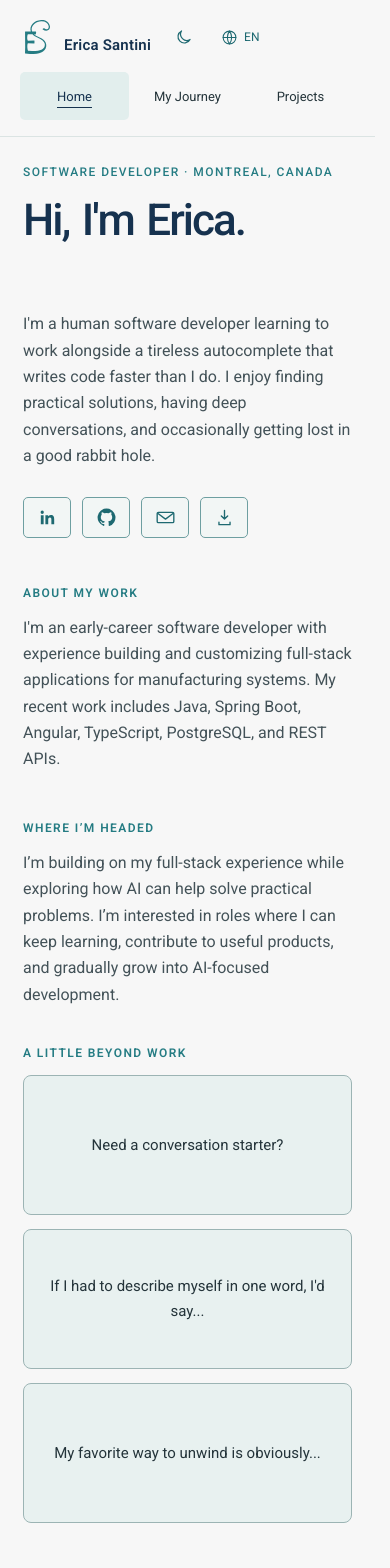
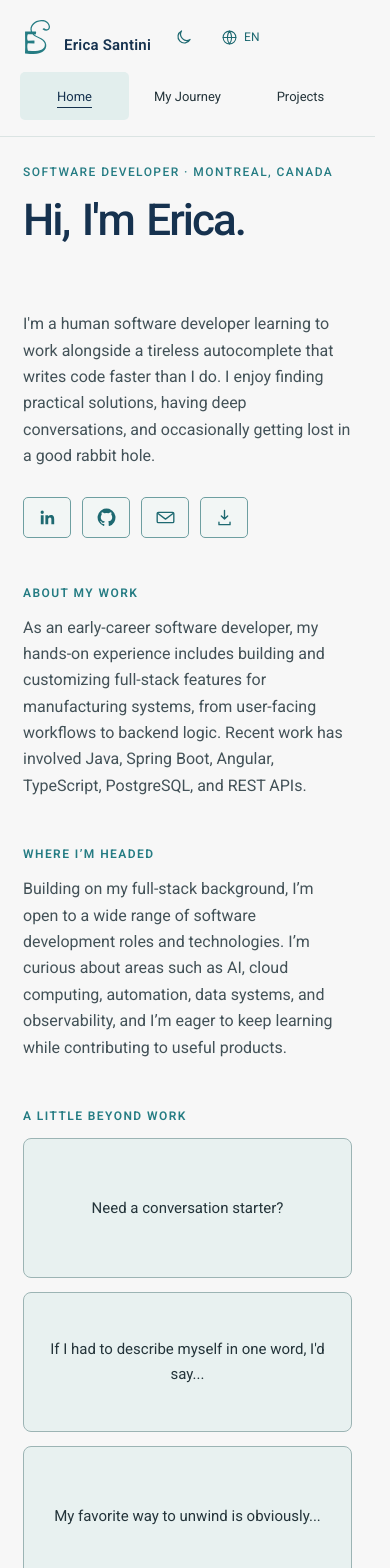
Before and after one commit to Kikasantini/erica-portfolio, a React (Vite) app: page /en in a window 390 px wide. Shown: the top 1568 px of the page. Built offline with nearby package versions, Linux system fonts and the light colour scheme.

Commit message:
content: refine home page summaries and spacing

```diff
--- a/src/index.css
+++ b/src/index.css
@@ -521,10 +521,6 @@ p {
   text-transform: uppercase;
 }
 
-.home-section--personal {
-  margin-top: 43px;
-}
-
 .home-fun-cards {
   display: grid;
   max-width: 760px;
@@ -992,10 +988,6 @@ p {
 
   .home-section {
     margin-top: 48px;
-  }
-
-  .home-section--personal {
-    margin-top: 38px;
   }
 
   .journey-section {
--- a/src/locales/en/home.json
+++ b/src/locales/en/home.json
@@ -5,7 +5,7 @@
   "roleLocation": "Software developer · Montreal, Canada",
   "personalIntro": "I enjoy finding practical solutions, having deep conversations, and occasionally getting lost in a good rabbit hole.",
   "workTitle": "About my work",
-  "professionalSummary": "I'm an early-career software developer with experience building and customizing full-stack applications for manufacturing systems. My recent work includes Java, Spring Boot, Angular, TypeScript, PostgreSQL, and REST APIs.",
+  "professionalSummary": "As an early-career software developer, my hands-on experience includes building and customizing full-stack features for manufacturing systems, from user-facing workflows to backend logic. Recent work has involved Java, Spring Boot, Angular, TypeScript, PostgreSQL, and REST APIs.",
   "interestsTitle": "A little beyond work",
   "personalHighlights": [
     {
@@ -49,5 +49,5 @@
     }
   ],
   "careerTitle": "Where I’m headed",
-  "careerSummary": "I’m building on my full-stack experience while exploring how AI can help solve practical problems. I’m interested in roles where I can keep learning, contribute to useful products, and gradually grow into AI-focused development."
+  "careerSummary": "Building on my full-stack background, I’m open to a wide range of software development roles and technologies. I’m curious about areas such as AI, cloud computing, automation, data systems, and observability, and I’m eager to keep learning while contributing to useful products."
 }
--- a/src/locales/fr/home.json
+++ b/src/locales/fr/home.json
@@ -5,7 +5,7 @@
   "roleLocation": "Développeuse de logiciels · Montréal, Canada",
   "personalIntro": "J'aime trouver des solutions pratiques, avoir des conversations profondes et parfois me laisser entraîner dans un sujet captivant au point d'en oublier l'heure.",
   "workTitle": "À propos de mon travail",
-  "professionalSummary": "Je suis développeuse logicielle en début de carrière et j'ai de l'expérience dans le développement et l'adaptation d'applications full-stack pour des systèmes de fabrication. Mon expérience récente comprend Java, Spring Boot, Angular, TypeScript, PostgreSQL et les API REST.",
+  "professionalSummary": "Comme développeuse de logiciels en début de carrière, j’ai acquis une expérience pratique dans la création et la personnalisation de fonctionnalités full-stack pour des systèmes de fabrication, des parcours utilisateurs à la logique backend. Mon travail récent a porté sur Java, Spring Boot, Angular, TypeScript, PostgreSQL et les API REST.",
   "interestsTitle": "Un peu en dehors du travail",
   "personalHighlights": [
     {
@@ -49,5 +49,5 @@
     }
   ],
   "careerTitle": "La direction que je souhaite prendre",
-  "careerSummary": "Je m’appuie sur mon expérience full-stack tout en explorant comment l’IA peut aider à résoudre des problèmes concrets. Je souhaite continuer à apprendre, contribuer à des produits utiles et m’orienter progressivement vers le développement axé sur l’IA."
+  "careerSummary": "Forte de mon expérience full-stack, je suis ouverte à un large éventail de postes et de technologies en développement logiciel. Je m’intéresse à des domaines comme l’intelligence artificielle, l’infonuagique, l’automatisation, les systèmes de données et l’observabilité, et je souhaite continuer à apprendre tout en contribuant à des produits utiles."
 }
--- a/src/locales/pt/home.json
+++ b/src/locales/pt/home.json
@@ -5,7 +5,7 @@
   "roleLocation": "Desenvolvedora de software · Montreal, Canadá",
   "personalIntro": "Gosto de encontrar soluções práticas, ter conversas profundas e, de vez em quando, me deixar levar por um assunto interessante a ponto de perder a noção do tempo.",
   "workTitle": "Sobre meu trabalho",
-  "professionalSummary": "Estou no início da minha carreira como desenvolvedora de software e tenho experiência no desenvolvimento e na customização de aplicações full-stack para sistemas de manufatura. Meu trabalho recente inclui Java, Spring Boot, Angular, TypeScript, PostgreSQL e APIs REST.",
+  "professionalSummary": "Como desenvolvedora de software em início de carreira, minha experiência prática inclui criar e customizar funcionalidades full-stack para sistemas de manufatura, desde fluxos voltados aos usuários até a lógica do backend. Meu trabalho recente envolveu Java, Spring Boot, Angular, TypeScript, PostgreSQL e APIs REST.",
   "interestsTitle": "Um pouco além do trabalho",
   "personalHighlights": [
     {
@@ -49,5 +49,5 @@
     }
   ],
   "careerTitle": "O caminho que quero seguir",
-  "careerSummary": "Quero ampliar minha experiência full-stack enquanto exploro como a IA pode ajudar a resolver problemas práticos. Busco oportunidades em que eu possa continuar aprendendo, contribuir para produtos úteis e, aos poucos, me aproximar do desenvolvimento focado em IA."
+  "careerSummary": "Com minha experiência full-stack, estou aberta a uma ampla variedade de vagas e tecnologias em desenvolvimento de software. Tenho curiosidade por áreas como inteligência artificial, computação em nuvem, automação, sistemas de dados e observabilidade, e quero continuar aprendendo enquanto contribuo para produtos úteis."
 }
```
